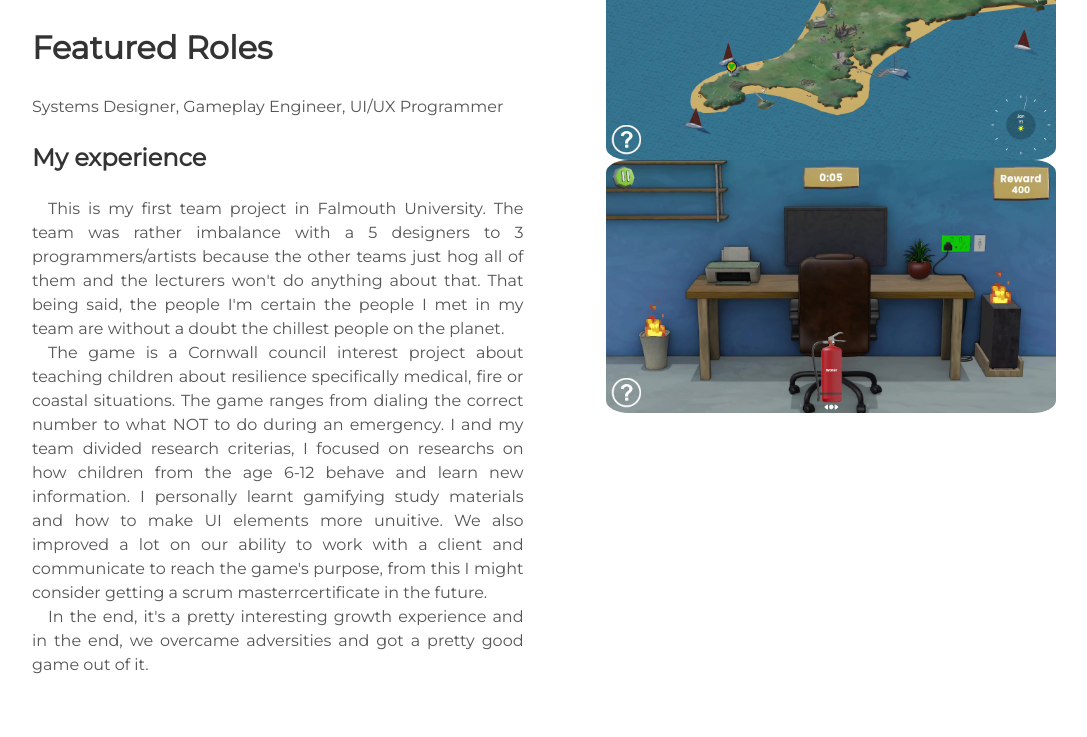
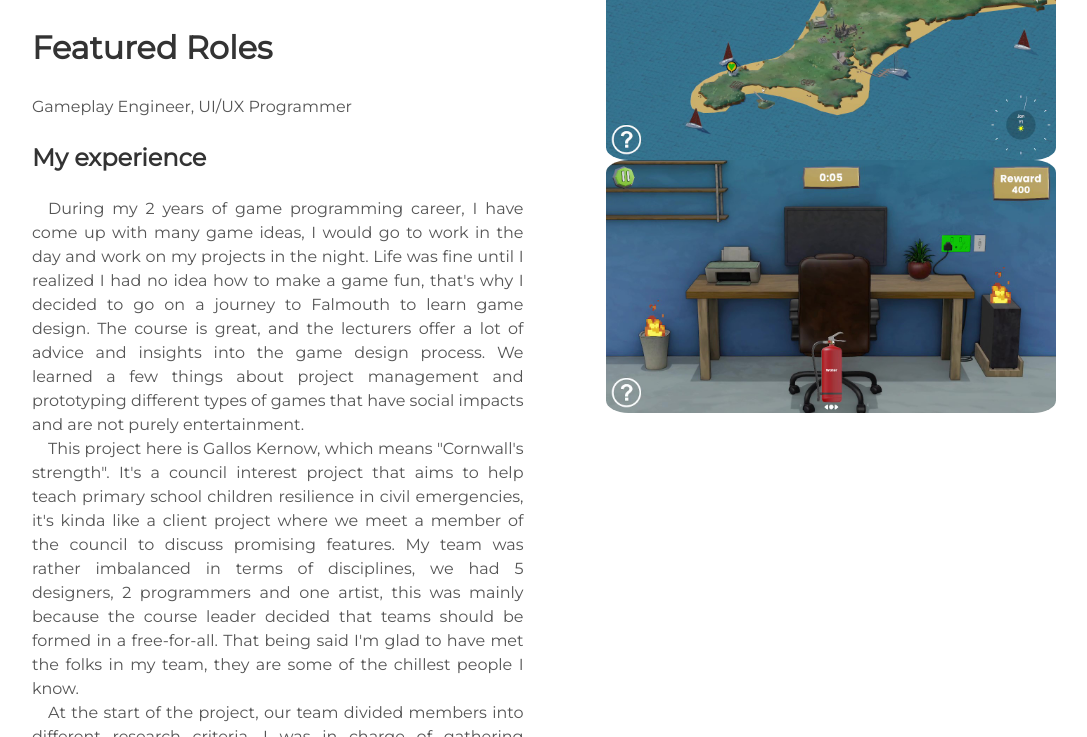
Before and after one commit to dphuong98/dphuong98.github.io, a Jekyll site: the page built from index.html, in a window 1280 px wide and 900 px high, scrolled down 2404 px, cut to the strip 163-900 px from the top of the window. Shown: the whole strip, without its empty margins (96-1183 px from the left). Built offline with Jekyll 4.4.1, drawn with Linux system fonts in a browser that asks for light colours; nearby versions of some CDN libraries; some of the changed text lies outside the part shown.

Commit message:
gallos, sygil desc updated

```diff
--- a/_includes/projects.html
+++ b/_includes/projects.html
@@ -21,13 +21,15 @@
   <div class="contents">
     <div style="padding:56.25% 0 0 0;position:relative;"><iframe src="https://player.vimeo.com/video/1083468903?badge=0&amp;autopause=0&amp;player_id=0&amp;app_id=58479" frameborder="0" allow="autoplay; fullscreen; picture-in-picture; clipboard-write; encrypted-media" style="position:absolute;top:0;left:0;width:100%;height:100%;" title="Gallos kernow trailer"></iframe></div><script src="https://player.vimeo.com/api/player.js"></script>
     <h2 style="padding-top: 0;">Featured Roles</h2>
-    <p class="just">Systems Designer, Gameplay Engineer, UI/UX Programmer</p>
+    <p class="just">Gameplay Engineer, UI/UX Programmer</p>
     <h3 style="padding-top: 0;">My experience</h3>
-    <p class="just">&emsp;This is my first team project in Falmouth University. The team was rather imbalance with a 5 designers to 3 programmers/artists because the other teams just hog all of them and the lecturers won't do anything about that. That being said, the people I'm certain the people I met in my team are without a doubt the chillest people on the planet.
-    <br/>&emsp;The game is a Cornwall council interest project about teaching children about resilience specifically medical, fire or coastal situations. The game ranges from dialing the correct number to what NOT to do during an emergency. I and my team divided research criterias, I focused on researchs on how children from the age 6-12 behave and learn new information. I personally learnt gamifying study materials and how to make UI elements more unuitive. We also improved a lot on our ability to work with a client and communicate to reach the game's purpose, from this I might consider getting a scrum masterrcertificate in the future.
-    <br/>&emsp;In the end, it's a pretty interesting growth experience and in the end, we overcame adversities and got a pretty good game out of it.
+    <p class="just">
+    &emsp;During my 2 years of game programming career, I have come up with many game ideas, I would go to work in the day and work on my projects in the night. Life was fine until I realized I had no idea how to make a game fun, that's why I decided to go on a journey to Falmouth to learn game design. The course is great, and the lecturers offer a lot of advice and insights into the game design process. We learned a few things about project management and prototyping different types of games that have social impacts and are not purely entertainment.
+    <br/>&emsp;This project here is Gallos Kernow, which means "Cornwall's strength". It's a council interest project that aims to help teach primary school children resilience in civil emergencies, it's kinda like a client project where we meet a member of the council to discuss promising features. My team was rather imbalanced in terms of disciplines, we had 5 designers, 2 programmers and one artist, this was mainly because the course leader decided that teams should be formed in a free-for-all. That being said I'm glad to have met the folks in my team, they are some of the chillest people I know.
+    <br/>&emsp;At the start of the project, our team divided members into different research criteria, I was in charge of gathering knowledge about how children from 6 to 12 years old process information. I gathered studies from multiple sources, summarised their findings and comprised a list of good gamification practices that we can have in the game.
+    <br/>&emsp;Due to the lack of programmers in the team, I also had to fulfil the programmer role. The gameplay features weren't technically challenging, the only problem was the volume of work that we had to divide between the two programmers. For my part, I had to implement various features such as a resource production system similar to those in an idle game, a medical quiz minigame for medical scenarios, and a system where scenarios are randomized without repeating. I didn't encounter any problem understanding the other programmer's code, I offered him a few of my technical advice throughout the development process. Additionally, I was "on call" to fix every single bug that spawned in the game, most bugs just take one or two minutes though I had to fix some bugs of the other programmer who was occasionally busy. I love fixing bugs, did I mention that I love fixing bugs?
+    <br/>&emsp;Overall, it was a pretty interesting experience working with people of another culture with different perspectives. I really enjoyed it and am looking forward to my future endeavour in the UK.
     </p>
-
   </div>
 </div>
 
@@ -44,12 +46,12 @@
     <h2  style="padding-top: 0;">Featured Roles</h2>
     <p class="just">Systems designer, Level designer, Gameplay engineer.</p>
     <h3 style="padding-top: 0;">My experience</h3>
-    <p class="just">This is one of my first prototypes when attending the Game Design MA course at Falmouth University. The theme to design around was "Small scale, large scope" and being a magic enthusiast myself I dediced to make a game about combining symbols to cast spells.
-      <br/>The idea itself has already been attempted by games like Tyranny and Two worlds but I have yet to see any game really shine  with it being the main mechanic.
-      <br/>There are 5 levels in the game right now, each one is designed so that player can get that "Eureka" moment while also learn about game mechanics like pushing boxes on button, frost breath, fireblast and shatter.
-      <br/>I really enjoyed designing the levels, the test players said the levels are inuitive, concise and interesting. I'm very happy about that, it's probably top 3 on my idea list, I'm looking forward to making it into a full game in the future.
+    <p class="just">
+      &emsp;This one is a pretty interesting small prototype I made for one of the gamejams in the course. The theme for the jam was "Small scale, large scope", and after a while of shuffling different potential ideas, I settled on the grand mechanics of combining sigils into spells. This is an extremely interesting mechanic that is not very well explored in modern games, probably due to how complex they are to learn or how slow they are to cast in complex games. Old games like Tyranny and Two Worlds have attempted the sigil mechanic but it was not the highlight of them and hasn't been fully explored yet. I have solved some of the problems that they might have had with expanding the mechanics itself and noted them down for future reference.
+      <br/>&emsp;During the development process, I learned about a pretty handy algorithm for recognizing combinations regardless of order, it's Aho-Corasick and no doubt is one of the most valuable knowledge I have learnt for game programming. I also have the readied code to confidently make any puzzle minigame as side content for live service games like Arknight and Reverse 1999.
+      <br/>&emsp;Due to the limited time of one week, I only managed to create a small puzzle game with 5 levels. I think it was pretty cool, my peers seem to agree. I pulled some inspiration from Pokemon Red/Blue's ice-sliding puzzle and old puzzle games like Sokoban. The levels are designed so that each one teaches the player something about the mechanics as well as challenges their lateral thinking ability.
+      <br/>&emsp;In retrospect, I think that the most time-consuming part is my tendency to try to make the initial design perfect like the beginning of a waterfall project, I realized afterwards that it's time-consuming and is not as effective as the iterative design process. For the game, I think that it will be the 3rd project that I will be invested in for its potential.
     </p>
-
   </div>
 </div>
 
@@ -64,7 +66,8 @@
     <h2  style="padding-top: 0;">Featured Roles</h2>
     <p class="just">UI/UX programmer, Gameplay engineer, Bridge engineer, Intern supervisor, Test programmer, Tool programmer.</p>
     <h3 style="padding-top: 0;">My experience</h3>
-    <p class="just">Working at NoPowerUp was a memorable experience for me. You know how corpo often say "we are like a family". For me, it did feel like a big family there, everyone was really friendly and knowledgeable.
+    <p class="just">
+      Working at NoPowerUp was a memorable experience for me. You know how corpo often say "we are like a family". For me, it did feel like a big family there, everyone was really friendly and knowledgeable.
       <br/>Milk Farm Tycoon was my very first project at NPU. The moment I finished my internship, I was instantly included in the pre-production team for Milk Farm Tycoon where I had to analyze and implement a complex codebase given by our overseas partner.
       <br/>About 50% of the game UI was put together by me, this includes every upgrade popup, quest indicators, dialogue/tutorial scenes and time-limited events.
       <br/>Here I also discovered my talent and enjoyment for debugging. I was the goto guy for bug report, I would quickly identify the problem and relay it to the culprit. One of the craziest bug I have encountered was when iOS push an update that make Unity trigger 2 OnApplicationPause and this disables all UI elements everytime the player minimize the app. My peers couldn't figure out why but I did (ง ͠° ͟ل͜ ͡°)ง.
```
